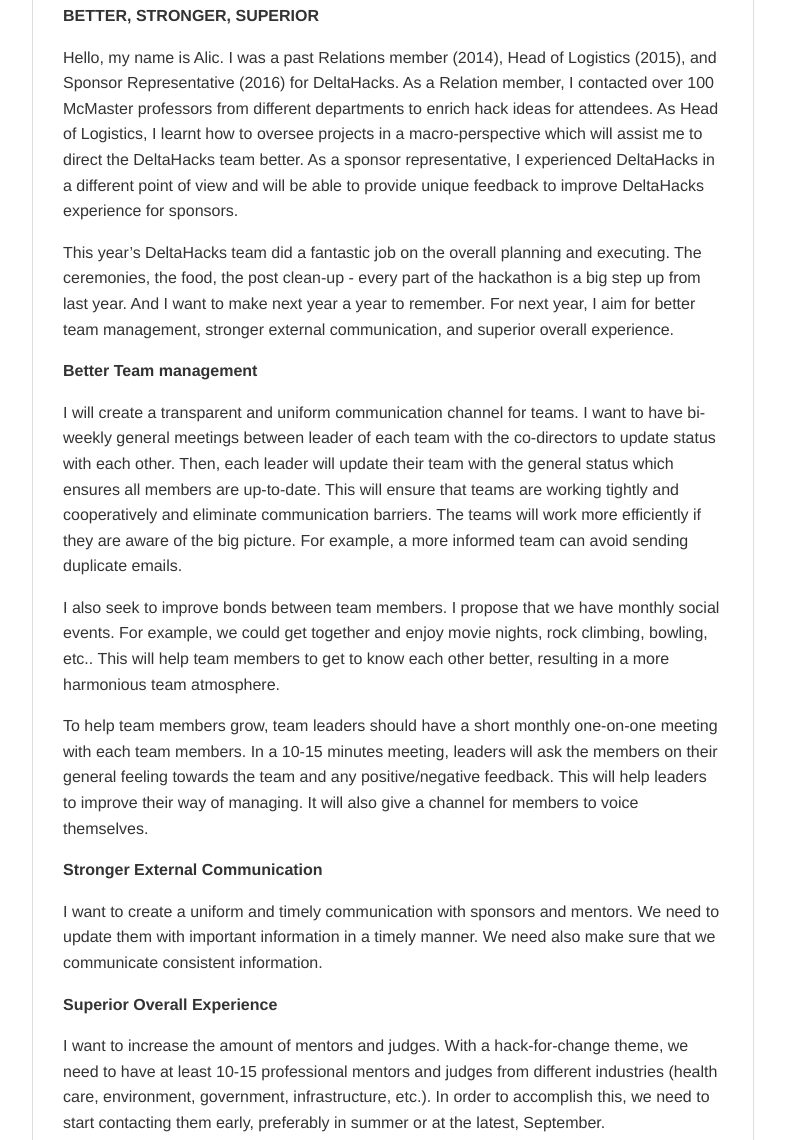
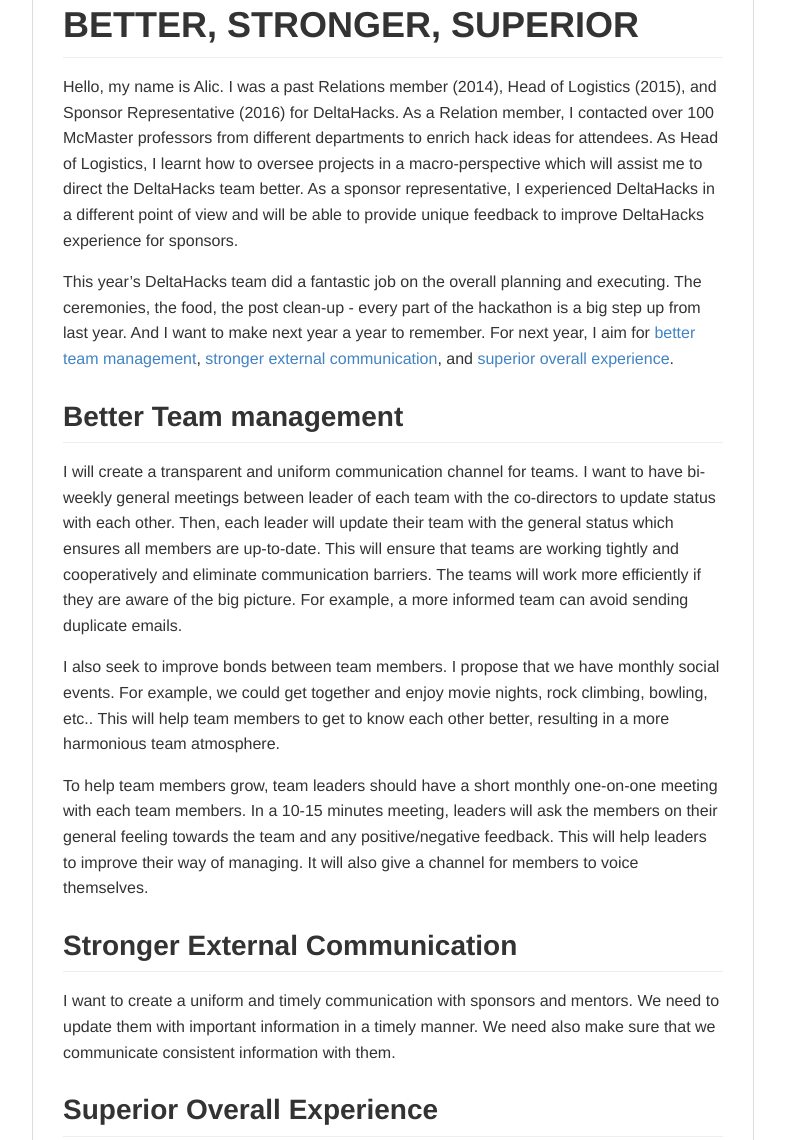
Before and after one commit to alicj/alicj.github.io, a plain HTML site: page deltaPlatform.html in a window 1280 px wide. Shown: the part 44-1184 px from the top of the page, without its empty margins (247-1032 px from the left). Drawn offline with Linux system fonts and the light colour scheme.

Commit message:
update generated html file

```diff
--- a/deltaPlatform.html
+++ b/deltaPlatform.html
@@ -1014,16 +1014,16 @@
     page-break-after: avoid;
   }
 }
-</style><title>**BETTER, STRONGER, SUPERIOR**</title></head><body><article class="markdown-body"><p><strong>BETTER, STRONGER, SUPERIOR</strong></p>
+</style><title>deltaPlatform</title></head><body><article class="markdown-body"><h1 id="better-stronger-superior"><a name="user-content-better-stronger-superior" href="#better-stronger-superior" class="headeranchor-link" aria-hidden="true"><span class="headeranchor"></span></a>BETTER, STRONGER, SUPERIOR</h1>
 <p>Hello, my name is Alic. I was a past Relations member (2014), Head of Logistics (2015), and Sponsor Representative (2016) for DeltaHacks. As a Relation member, I contacted over 100 McMaster professors from different departments to enrich hack ideas for attendees. As Head of Logistics, I learnt how to oversee projects in a macro-perspective which will assist me to direct the DeltaHacks team better. As a sponsor representative, I experienced DeltaHacks in a different point of view and will be able to provide unique feedback to improve DeltaHacks experience for sponsors.</p>
-<p>This year’s DeltaHacks team did a fantastic job on the overall planning and executing. The ceremonies, the food, the post clean-up - every part of the hackathon is a big step up from last year. And I want to make next year a year to remember. For next year, I aim for better team management, stronger external communication, and superior overall experience.</p>
-<p><strong>Better Team management</strong></p>
+<p>This year’s DeltaHacks team did a fantastic job on the overall planning and executing. The ceremonies, the food, the post clean-up - every part of the hackathon is a big step up from last year. And I want to make next year a year to remember. For next year, I aim for <a href="#better-team-management">better team management</a>, <a href="#stronger-external-communication">stronger external communication</a>, and <a href="#superior-overall-experience">superior overall experience</a>.</p>
+<h2 id="better-team-management"><a name="user-content-better-team-management" href="#better-team-management" class="headeranchor-link" aria-hidden="true"><span class="headeranchor"></span></a>Better Team management</h2>
 <p>I will create a transparent and uniform communication channel for teams. I want to have bi-weekly general meetings between leader of each team with the co-directors to update status with each other. Then, each leader will update their team with the general status which ensures all members are up-to-date. This will ensure that teams are working tightly and cooperatively and eliminate communication barriers. The teams will work more efficiently if they are aware of the big picture. For example, a more informed team can avoid sending duplicate emails.</p>
 <p>I also seek to improve bonds between team members. I propose that we have monthly social events. For example, we could get together and enjoy movie nights, rock climbing, bowling, etc.. This will help team members to get to know each other better, resulting in a more harmonious team atmosphere.</p>
 <p>To help team members grow, team leaders should have a short monthly one-on-one meeting with each team members. In a 10-15 minutes meeting, leaders will ask the members on their general feeling towards the team and any positive/negative feedback. This will help leaders to improve their way of managing. It will also give a channel for members to voice themselves.</p>
-<p><strong>Stronger External Communication</strong></p>
-<p>I want to create a uniform and timely communication with sponsors and mentors. We need to update them with important information in a timely manner. We need also make sure that we communicate consistent information.</p>
-<p><strong>Superior Overall Experience</strong></p>
+<h2 id="stronger-external-communication"><a name="user-content-stronger-external-communication" href="#stronger-external-communication" class="headeranchor-link" aria-hidden="true"><span class="headeranchor"></span></a>Stronger External Communication</h2>
+<p>I want to create a uniform and timely communication with sponsors and mentors. We need to update them with important information in a timely manner. We need also make sure that we communicate consistent information with them.</p>
+<h2 id="superior-overall-experience"><a name="user-content-superior-overall-experience" href="#superior-overall-experience" class="headeranchor-link" aria-hidden="true"><span class="headeranchor"></span></a>Superior Overall Experience</h2>
 <p>I want to increase the amount of mentors and judges. With a hack-for-change theme, we need to have at least 10-15 professional mentors and judges from different industries (health care, environment, government, infrastructure, etc.). In order to accomplish this, we need to start contacting them early, preferably in summer or at the latest, September.</p>
 <p>I seek to create a more balanced budget. For example, we had brilliantly designed stickers this year, but they ran out quickly; we also had excessive leftovers after each meal. We need to find ways to balance out the spending on each item, so that we don’t overspend or underspend.</p>
 <p>We had an impressive female ratio this year. I want to continue motivating female attendees. For instance, we could have some female targeted advertising throughout the year. We could post “Female Computer Scientist of the week” on our Facebook page, have female oriented posters, and even work with Thode library to showcase more female their storyboard. We could also look for more female mentors.</p>
```
